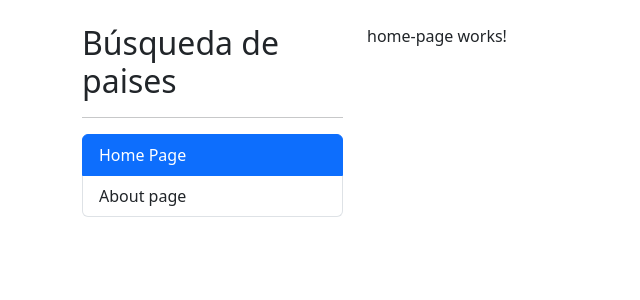
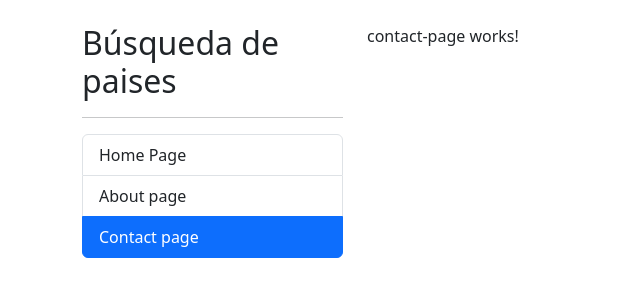
Before and after one commit to JCUrquiza/CountryApp, an Angular app: page /contact in a window 1280 px wide. Before the commit this address led to /. Shown: the top 300 px of the page, without its empty margins (0-640 px from the left). Built offline with nearby package versions, Linux system fonts and the light colour scheme.

Commit message:
New page in shared

```diff
--- a/src/app/app-routing.module.ts
+++ b/src/app/app-routing.module.ts
@@ -2,6 +2,7 @@
 import { RouterModule, Routes } from '@angular/router';
 
 import { AboutPageComponent } from './shared/pages/about-page/about-page.component';
+import { ContactPageComponent } from './shared/pages/contact-page/contact-page.component';
 import { HomePageComponent } from './shared/pages/home-page/home-page.component';
 
 const routes: Routes = [
@@ -14,6 +15,10 @@
     component: AboutPageComponent
   },
   {
+    path: 'contact',
+    component: ContactPageComponent
+  },
+  {
     path: '**',
     redirectTo: ''
   }
--- a/src/app/shared/components/sidebar/sidebar.component.html
+++ b/src/app/shared/components/sidebar/sidebar.component.html
@@ -20,4 +20,12 @@
     About page
   </li>
 
+  <li
+    class="list-group-item"
+    routerLink="contact"
+    routerLinkActive="active"
+  >
+    Contact page
+  </li>
+
 </ul>
--- /dev/null
+++ b/src/app/shared/pages/contact-page/contact-page.component.html
@@ -0,0 +1 @@
+<p>contact-page works!</p>
--- /dev/null
+++ b/src/app/shared/pages/contact-page/contact-page.component.ts
@@ -0,0 +1,10 @@
+import { Component } from '@angular/core';
+
+@Component({
+  selector: 'shared-contact-page',
+  templateUrl: './contact-page.component.html',
+  styles: ``
+})
+export class ContactPageComponent {
+
+}
--- a/src/app/shared/shared.module.ts
+++ b/src/app/shared/shared.module.ts
@@ -5,10 +5,12 @@
 import { HomePageComponent } from './pages/home-page/home-page.component';
 import { SidebarComponent } from './components/sidebar/sidebar.component';
 import { RouterModule } from '@angular/router';
+import { ContactPageComponent } from './pages/contact-page/contact-page.component';
 
 @NgModule({
   declarations: [
     AboutPageComponent,
+    ContactPageComponent,
     HomePageComponent,
     SidebarComponent
   ],
@@ -18,6 +20,7 @@
   ],
   exports: [
     AboutPageComponent,
+    ContactPageComponent,
     HomePageComponent,
     SidebarComponent
   ]
```
